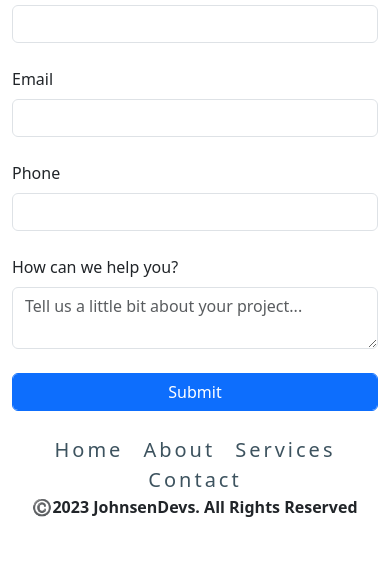
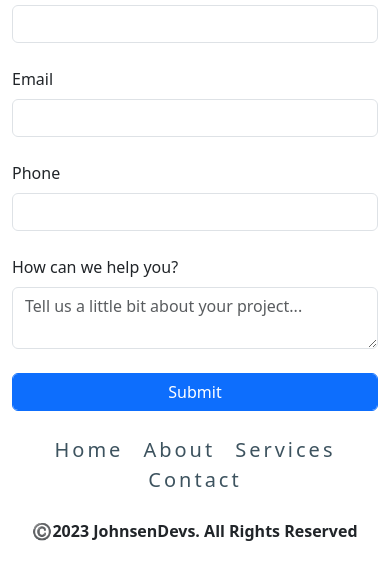
Before and after one commit to johnsenultra/Activity7-Exploring-Bootstrap, a plain HTML site: page index.html in a window 390 px wide. Shown: the part 3257-3824 px from the top of the page. Before the commit the page ends 3776 px from the top, so only its background shows below. Drawn offline with nearby package versions, Linux system fonts and the light colour scheme.

Commit message:
added a padding

```diff
--- a/index.html
+++ b/index.html
@@ -153,7 +153,7 @@
 
         <div class="container-fluid">
             <div class="row mt-4">
-                <div class="col-md-6 pb-">
+                <div class="col-md-6 pb-4">
                     <nav>
                         <ul class="nav d-flex justify-content-center navItems ">
                             <li>
@@ -168,7 +168,7 @@
                     </nav>
                 </div>
                 <!-- footer -->
-                <div class="col-md-6 pb-">
+                <div class="col-md-6 pb-4">
                     <footer class="fw-bold d-flex justify-content-center ">©️2023 JohnsenDevs. All Rights Reserved</footer>
                 </div>
             </div>
```
